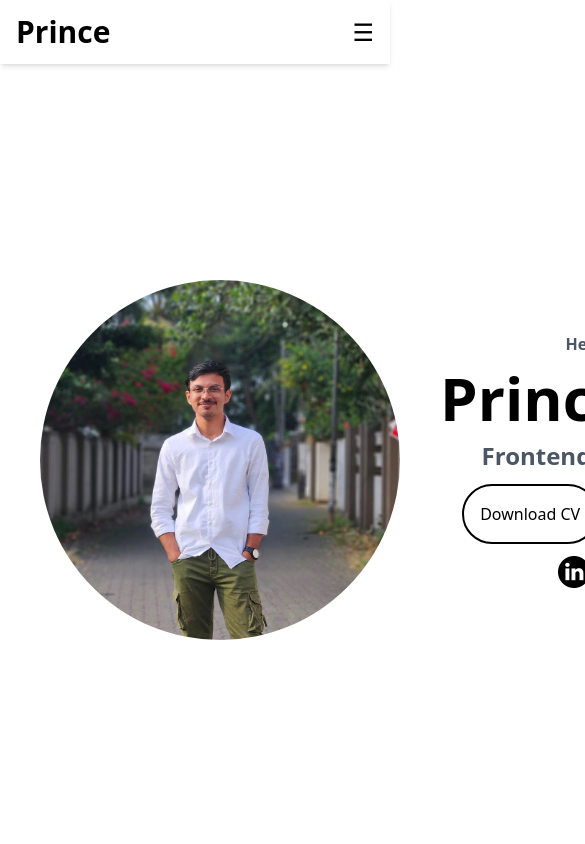
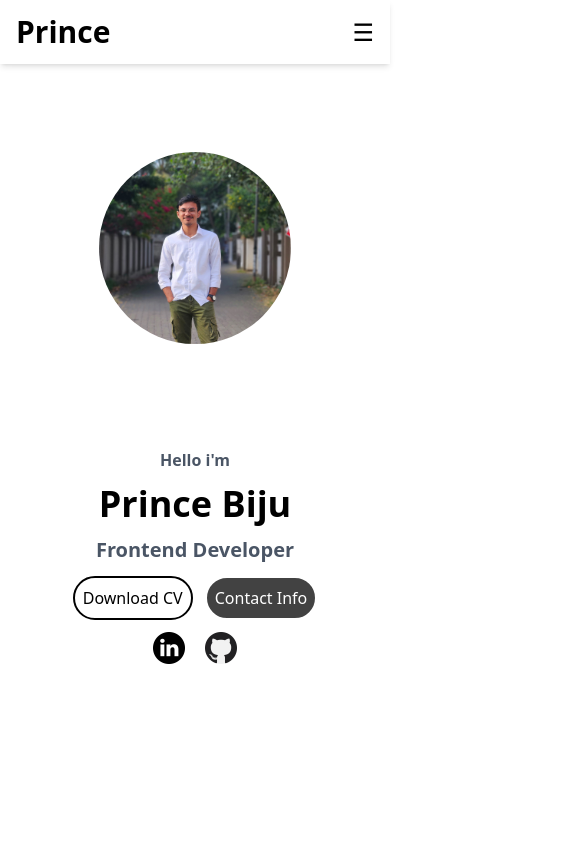
Before and after one commit to prince-0303/PrincePortfolio, a website: page index.html in a window 390 px wide. Shown: the top 844 px of the page, 585 px wide, since content can reach past the window. Drawn offline with nearby package versions, Linux system fonts and the light colour scheme.

Commit message:
correction

```diff
--- a/index.html
+++ b/index.html
@@ -49,21 +49,21 @@
     </nav>
 
     <!-- Home -->
-    <div id="home" class="w-max mx-auto flex justify-around m-60">
-        <div>
-            <img src="Pic.png" alt="Profile Picture" class="p-10 w-110 rounded-full">
+    <div id="home" class="w-full mx-auto flex flex-col items-center p-10 md:p-20 h-screen gap-20">
+        <div class="w-full md:w-1/2 flex justify-center mt-28">
+            <img src="Pic.png" alt="Profile Picture" class="w-48 md:w-80 rounded-full">
         </div>
-        <div class="flex flex-col items-center justify-center gap-3">
+        <div class="w-full md:w-1/2 flex flex-col items-center justify-center gap-3 mt-6 md:mt-0">
             <p class="text-gray-600 font-bold">Hello i'm</p>
-            <p class="text-6xl font-bold">Prince Biju</p>
-            <p class="font-stretch-200% text-2xl font-bold text-gray-600">Frontend Developer</p>
+            <p class="text-4xl md:text-6xl font-bold">Prince Biju</p>
+            <p class="text-xl md:text-2xl font-bold text-gray-600">Frontend Developer</p>
             <!-- Button -->
             <div class="flex gap-3">
                 <a href=""><button
-                        class="border-2 border-black rounded-full cursor-pointer hover:bg-[#ededed] p-4">Download
+                        class="border-2 border-black rounded-full cursor-pointer hover:bg-[#ededed] p-2 md:p-4">Download
                         CV</button></a>
                 <a href="#Contact"><button
-                        class="border-2 bg-[#424242] cursor-pointer text-white hover:bg-[#555555] rounded-full p-4">Contact
+                        class="border-2 bg-[#424242] cursor-pointer text-white hover:bg-[#555555] rounded-full p-2 md:p-4">Contact
                         Info</button></a>
             </div>
             <div class="flex gap-5">
@@ -214,9 +214,9 @@
     <div class="mt-50">
         <footer class="mt-10">
             <div class="max-w-7xl mx-auto px-4 sm:px-6 lg:px-8">
-                <div class="flex justify-between items-center">
+                <div class="flex flex-col md:flex-row justify-between items-center">
                     <span class="text-xl font-bold font-stretch-ultra-expanded">Thank you For Visiting.</span>
-                    <div class="flex gap-5">
+                    <div class="flex gap-5 mt-4 md:mt-0">
                         <a href="https://www.linkedin.com/in/princebiju/" target="_blank"><img class="w-8"
                                 src="icons/linkedin.png" alt=""></a>
                         <a href="https://github.com/prince-0303" target="_blank"><img class="w-8" src="icons/github.png"
```
